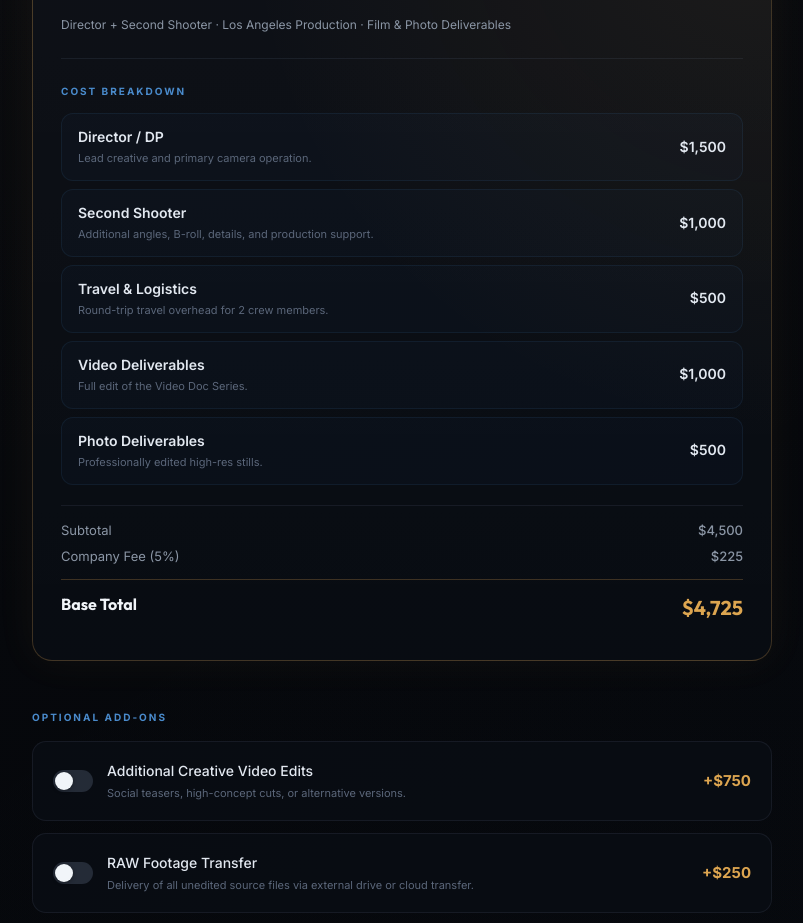
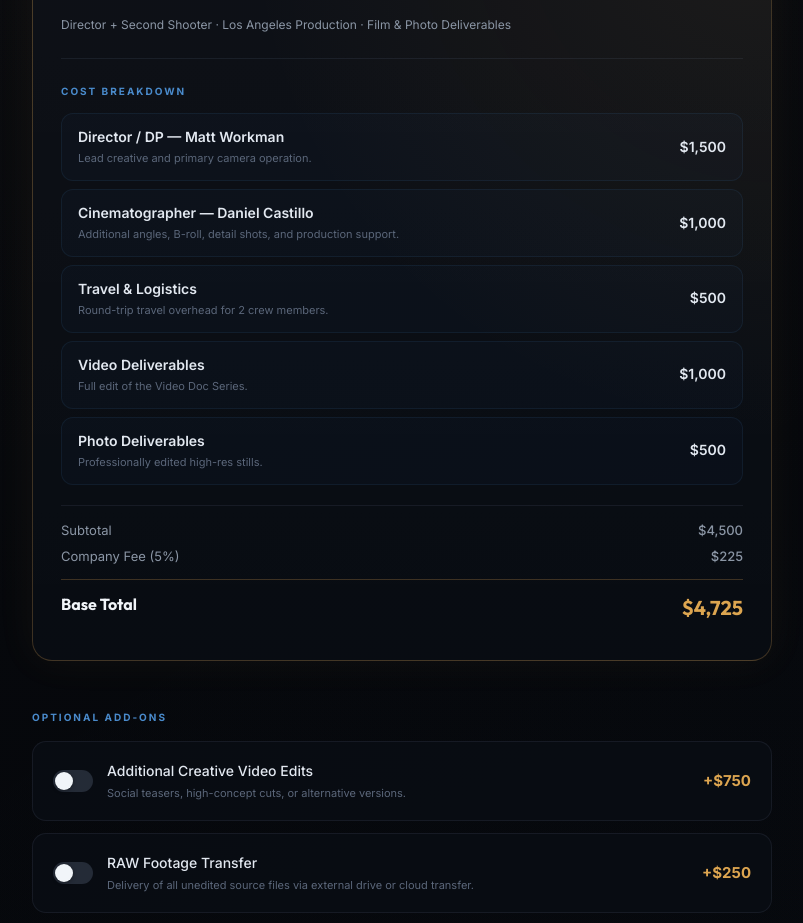
Before and after one commit to DanielSensual/Mediageekzquotes, a Next.js app: page /proposals/ryan in a window 1280 px wide. Shown: the part 2220-3143 px from the top of the page, without its empty margins (82-885 px from the left). Built offline with nearby package versions, Linux system fonts and the light colour scheme.

Commit message:
fix: label Matt as Director/DP, Daniel as Cinematographer in cost breakdown

```diff
--- a/app/proposals/ryan/page.js
+++ b/app/proposals/ryan/page.js
@@ -470,15 +470,15 @@ export default function RyanProposal() {
                         <div style={{ display: 'grid', gap: 8, marginBottom: 20 }}>
                             <div style={{ display: 'flex', justifyContent: 'space-between', alignItems: 'center', padding: '12px 16px', border: '1px solid rgba(74, 139, 204, 0.1)', borderRadius: 12, background: 'rgba(74, 139, 204, 0.03)' }}>
                                 <div>
-                                    <div style={{ fontSize: 14, fontWeight: 600, color: 'var(--cream)' }}>Director / DP</div>
+                                    <div style={{ fontSize: 14, fontWeight: 600, color: 'var(--cream)' }}>Director / DP — Matt Workman</div>
                                     <div style={{ fontSize: 11, color: 'var(--muted-2)', marginTop: 2 }}>Lead creative and primary camera operation.</div>
                                 </div>
                                 <div style={{ fontSize: 14, color: 'var(--cream)', fontWeight: 600 }}>$1,500</div>
                             </div>
                             <div style={{ display: 'flex', justifyContent: 'space-between', alignItems: 'center', padding: '12px 16px', border: '1px solid rgba(74, 139, 204, 0.1)', borderRadius: 12, background: 'rgba(74, 139, 204, 0.03)' }}>
                                 <div>
-                                    <div style={{ fontSize: 14, fontWeight: 600, color: 'var(--cream)' }}>Second Shooter</div>
-                                    <div style={{ fontSize: 11, color: 'var(--muted-2)', marginTop: 2 }}>Additional angles, B-roll, details, and production support.</div>
+                                    <div style={{ fontSize: 14, fontWeight: 600, color: 'var(--cream)' }}>Cinematographer — Daniel Castillo</div>
+                                    <div style={{ fontSize: 11, color: 'var(--muted-2)', marginTop: 2 }}>Additional angles, B-roll, detail shots, and production support.</div>
                                 </div>
                                 <div style={{ fontSize: 14, color: 'var(--cream)', fontWeight: 600 }}>$1,000</div>
                             </div>
```
